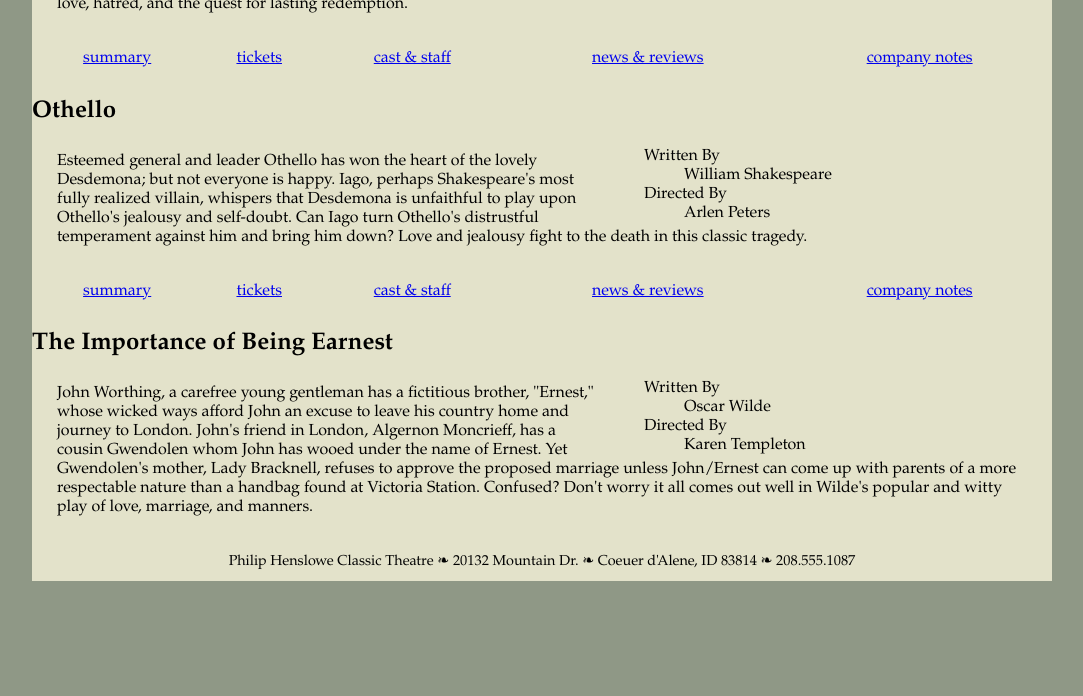
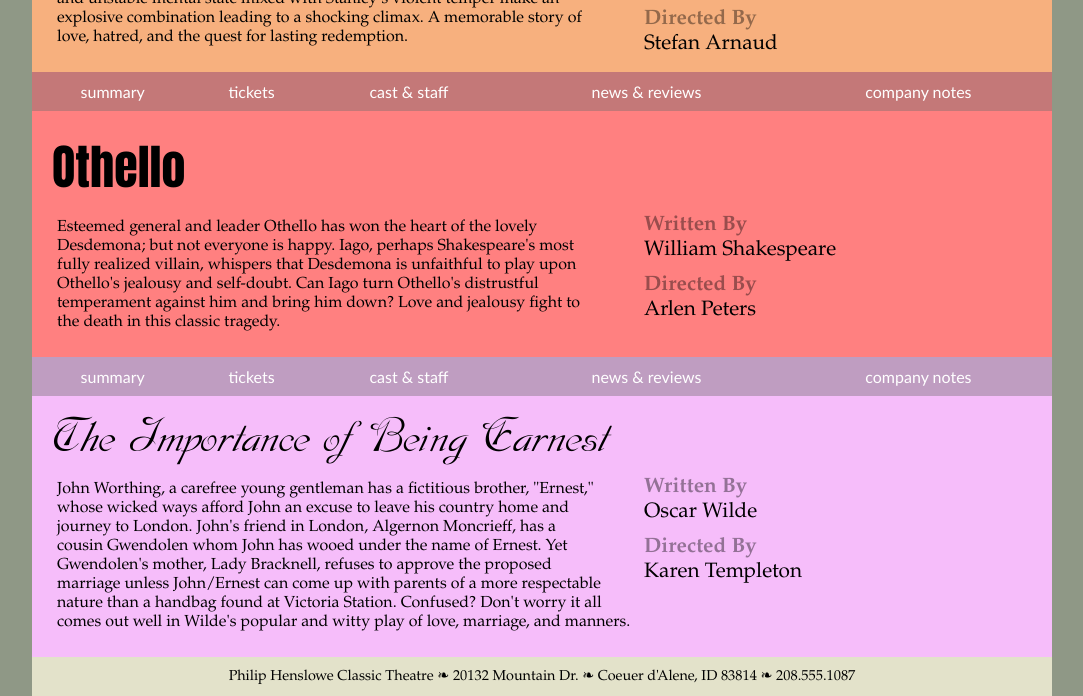
Before and after one commit to TAdcox009/S2_Project_03_01, a plain HTML site: page index.html in a window 1280 px wide. Shown: the part 658-1354 px from the top of the page, without its empty margins (98-1181 px from the left). Before the commit the page ends 1239 px from the top, so only its background shows below. Drawn offline with Linux system fonts and the light colour scheme; files whose address does not match are found by name.

Commit message:
final commit
edited the appearance of the 4 play bills by adding color, padding, margin space, fonts, and font size

```diff
--- a/ph_styles.css
+++ b/ph_styles.css
@@ -5,10 +5,16 @@
     font-family: Champagne;
     src: url('cac_champagne.woff');
     src: url('cac_champagne.ttf');
-    font-family: Dobkin;
+}
+
+@font-face {
+    font-family: Grunge;
     src: url('1942.woff');
     src: url('1942.ttf');
-    font-family: Grunge;
+}
+
+@font-face {
+    font-family: Dobkin;
     src: url('DobkinPlain.woff');
     src: url('DobkinPlain.ttf');
 }
@@ -36,10 +42,12 @@ body {
     font-family: Palatino Linotype, Book Antiqua, Palatino, serif;
 }
 
+/* this is setting the background color of the headers to black */
 header {
     background-color: black;
 }
 
+/* this is adding padding to the paragraphs as well as no margin space */
 p {
     margin: 0px;
     padding: 5px 25px 25px 25px;
@@ -50,6 +58,7 @@ body>p {
     text-align: center;
 }
 
+/* padding can be written as padding: # # # #; unless you want to be more specifc and only set it for certain positions text-aling center centers the text in the web page*/
 address {
     font-style: normal;
     font-size: 0.9em;
@@ -59,10 +68,78 @@ address {
 }
 
 /* Navigation Styles */
-nav {
+nav a {
+    font-family: Trebuchet MS, Helvetica, sans-serif;
     padding-top: 10px;
     padding-bottom: 10px;
 }
 
+nav a:visited,
+nav a:link {
+    background-color: hsla(0, 0%, 42%, 0.4);
+    color: white;
+    Text-decoration: none;
+}
+
+/* nav a:hover is when you hover over the link and it changes to the selected color */
+nav a:active,
+nav a:hover {
+    text-decoration-color: hsla(0, 0%, 100%, 0.7);
+    background-color: hsl(0, 0%, 42%, 0.7);
+}
+
 /* Section Styles */
+/* this is setting all the h1 tags nested inside section.playbill to the font size and weight as well as setting the margin and padding space. */
+section.playbill h1 {
+    font-size: 3em;
+    font-weight: normal;
+    margin: 0px;
+    padding: 20px 0px 10px 20px;
+}
+
+/* this is setting the h1 tags nested inside the  <section id="play1"> to that font family*/
+section#play1 h1 {
+    font-family: Champagne, cursiv;
+}
+
+/* this is settign the <section id="play1"> to the background color below. */
+section#play1 {
+    background-color: hsl(240, 100%, 88%);
+}
+
+section#play2 h1 {
+    font-family: Grunge, 'Times New Roman', Times, serif;
+}
+
+section#play2 {
+    background-color: hsl(25, 88%, 73%);
+}
+
+section#play3 h1 {
+    font-family: Impact, Charcoal, sans-serif;
+}
+
+section#play3 {
+    background-color: hsl(0, 100%, 75%);
+}
+
+section#play4 h1 {
+    font-family: Dobkin, cursive;
+}
+
+section#play4 {
+    background-color: hsl(296, 86%, 86%);
+}
+
 /* Description List Styles */
+dt {
+    font-size: 1.3em;
+    font-weight: bold;
+    color: hsla(0, 0%, 0%, 0.4);
+}
+
+dd {
+    font-size: 1.3em;
+    margin-left: 0px;
+    margin-bottom: 10px;
+}
```
